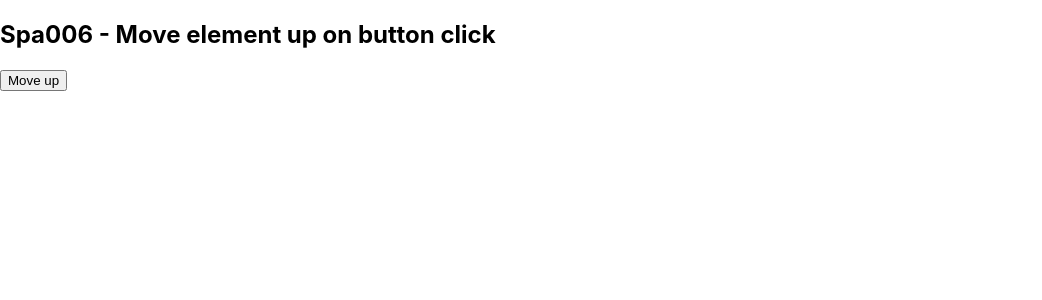
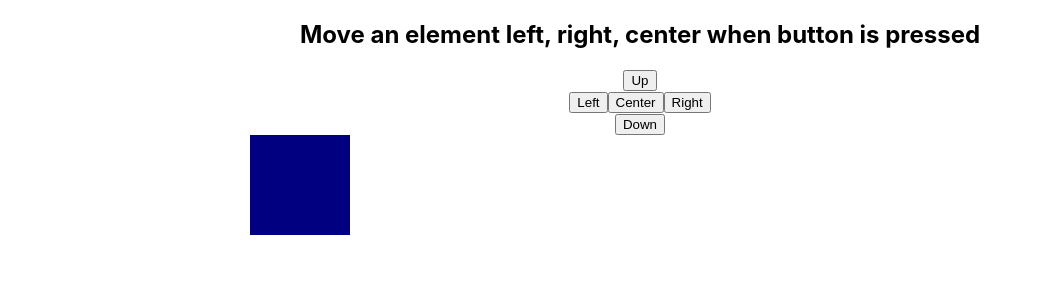
Before and after one commit to bekircbc/movebox-xy-reactvite, a React (Vite) app: page / in a window 1280 px wide. Shown: the top 300 px of the page, without its empty margins (0-1042 px from the left). Built offline with nearby package versions, Linux system fonts and the light colour scheme.

Commit message:
left, center and right movement with flex-start, center, flex-end succeeded.

```diff
--- a/src/App.jsx
+++ b/src/App.jsx
@@ -2,18 +2,62 @@ import { useState } from "react";
 import "./App.scss";
 
 function App() {
-  const [pos, setPos] = useState(0);
+  const [xPosition, setXPosition] = useState("Center");
+  const [yPosition, setYPosition] = useState("");
+  return (
+    <div className="App">
+      <h2>Move an element left, right, center when button is pressed</h2>
+      <div className="controls">
+        <div className="row">
+          <button className="up" onClick={() => setYPosition("Up")}>
+            Up
+          </button>
+        </div>
+        <div className="row">
+          <button className="left" onClick={() => setXPosition("Left")}>
+            Left
+          </button>
+          <button
+            className="center"
+            onClick={() => {
+              setXPosition("Center");
+            }}
+          >
+            Center
+          </button>
+          <button className="right" onClick={() => setXPosition("Right")}>
+            Right
+          </button>
+        </div>
+        <div className="row">
+          <button className="down" onClick={() => setYPosition("Down")}>
+            Down
+          </button>
+        </div>
 
-  return (
-    <div className="spa006">
-      <h2>Spa006 - Move element up on button click</h2>
-      <button onClick={() => setPos(pos - 10)}>Move up</button>
-      <div
-        className="theElement"
-        style={{ transform: `translateY(${pos}px)` }}
-      ></div>
+        <div className={`gameArea gameArea${xPosition} gameArea${yPosition}`}>
+          <div className="box"></div>
+        </div>
+      </div>
     </div>
   );
 }
 
 export default App;
+
+// function App() {
+//   const [pos, setPos] = useState(0);
+
+//   return (
+//     <div className="spa006">
+//       <h2>Spa006 - Move element up on button click</h2>
+//       <button onClick={() => setPos(pos - 10)}>Move up</button>
+//       <div
+//         className="theElement"
+//         style={{ transform: `translateY(${pos}px)` }}
+//       ></div>
+//     </div>
+//   );
+// }
+
+// export default App;
```
